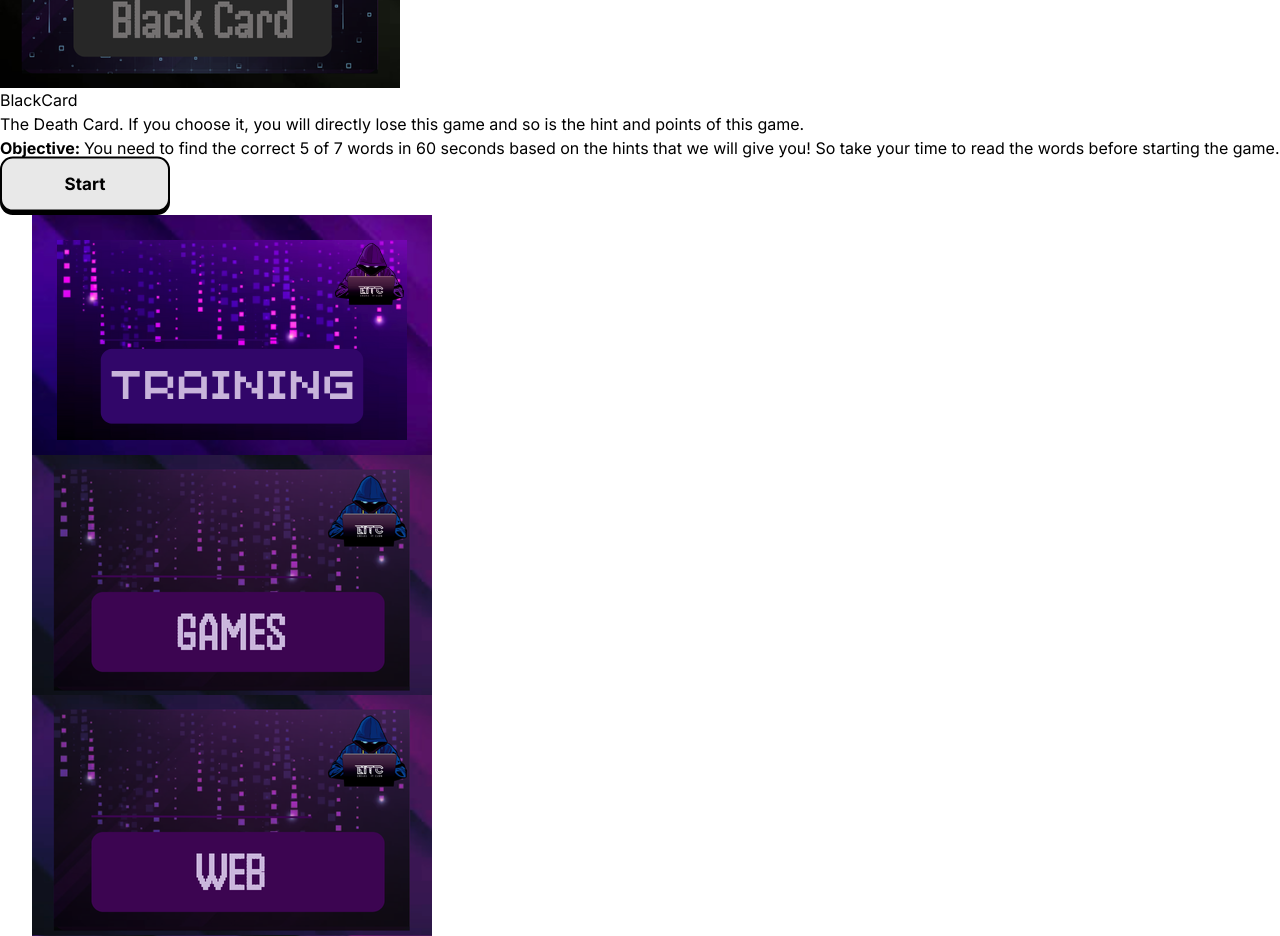
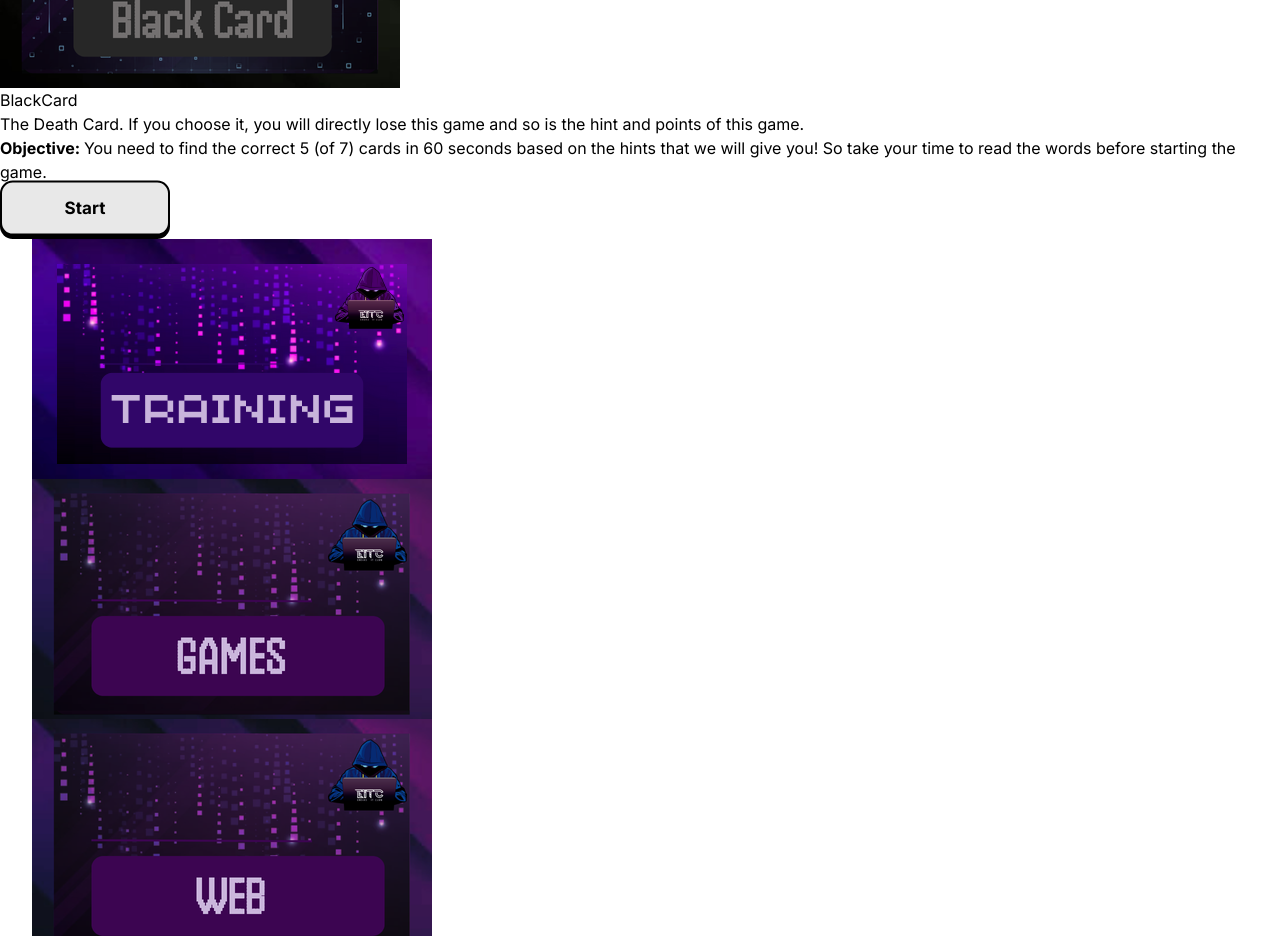
Before and after one commit to Idriss-Abidi/GameZone, a React (Vite) app: page /games in a window 1280 px wide. Shown: the part 2140-3076 px from the top of the page. Built offline with nearby package versions, Linux system fonts and the light colour scheme.

Commit message:
Update Codenames.jsx

```diff
--- a/src/components/Codenames.jsx
+++ b/src/components/Codenames.jsx
@@ -222,7 +222,7 @@ const CardGrid = ({ addPoints, onSubmit }) => {
       <div
         className="text-center mb-8"
       >
-        <p className="text-lg mb-4"> <strong className='bg-gradient-to-r from-pink-300 via-slate-500 to-purple-500 bg-clip-text text-2xl tracking-tight text-transparent'>Objective: </strong>You need to find the correct 5 of 7 words in 60 seconds based on the hints that we will give you!
+        <p className="text-lg mb-4"> <strong className='bg-gradient-to-r from-pink-300 via-slate-500 to-purple-500 bg-clip-text text-2xl tracking-tight text-transparent'>Objective: </strong>You need to find the correct 5 (of 7) cards in 60 seconds based on the hints that we will give you!
         So take your time to read the words before starting the game.</p>
         <button
           className={`hover:bg-blue-600  ${gameStarted || tries <= 0 ? 'opacity-50 cursor-not-allowed' : 'hover:bg-blue-600'}`}
```
